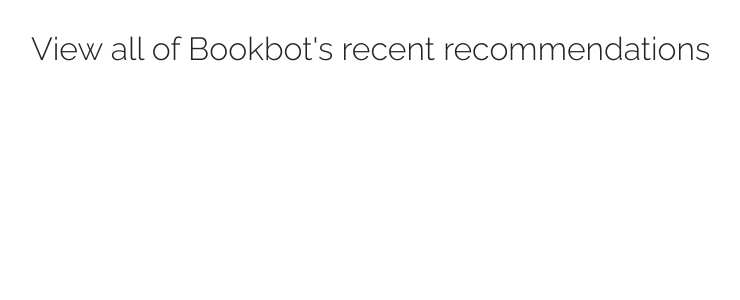
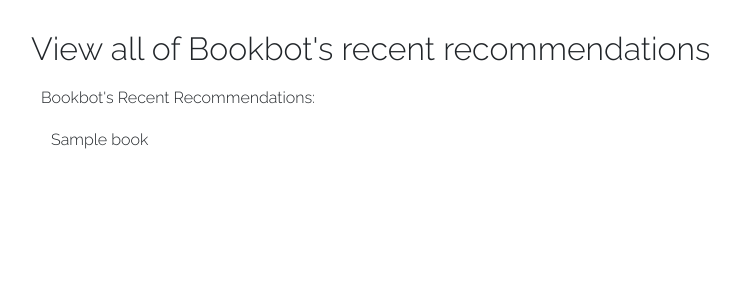
Before and after one commit to kschlough/bookbot, a Flask app: template templates/recents.html in a window 1280 px wide. Shown: the top 300 px of the page, without its empty margins (64-804 px from the left). Run offline with Flask 2, Linux system fonts and the light colour scheme; the template is opened without the code that fills it: most values are stand-ins (such as "Sample title", 1, 10 or a date in 2020); parts of the project's set-up code (start-up, migrations or seed data) failed here and were passed over; some libraries are stand-ins or nearby versions.

Commit message:
Getting list of saved recommendation responses from seeding the db to display on frontend - ran into circular error trying to import list from seed_db into server file

```diff
--- a/server.py
+++ b/server.py
@@ -2,7 +2,7 @@
 
 from flask import Flask, render_template, request, jsonify, redirect
 from model import connect_to_db, db
-from model import User, Genre, RecommendationRequest, RecommendationResponse
+from model import User,Genre, RecommendationRequest, RecommendationResponse
 import requests # python library - outgoing request
 import random # for random choice of book from API response
 import os
@@ -22,7 +22,6 @@ app.jinja_env.undefined = StrictUndefined
 def form_fillout():
     """Fill out the form to request a recommendation."""
 
-    # parse through the genres.json and put into a list
     with open('data/genres.json') as f:
         rec_genres = json.load(f)
 
@@ -30,7 +29,6 @@ def form_fillout():
     genres = rec_genres['items']
     for genre in genres:
         genres_list.append(genre)
-
 
     return render_template('form.html',
                             genres_list = genres_list)
@@ -134,7 +132,10 @@ def new_recommendation():
 
 @app.route('/recent-requests')
 def show_recents():
-    return render_template('recents.html')
+    # parse through the genres.json and put into a list
+
+    return render_template('recents.html',
+                            recommendation_responses_in_db = recommendation_responses_in_db)
 
 
 if __name__ == '__main__':
--- a/templates/recents.html
+++ b/templates/recents.html
@@ -7,9 +7,16 @@
             <h2>View all of Bookbot's recent recommendations</h2>
 
             <!-- display 3 books per row -->
+            <div class="response books">
+                <label for="response-books">Bookbot's Recent Recommendations:</label>
+            <!-- loops through recommendation_responses_in_db -->
+                {% for book in recommendation_responses_in_db %}
+                <div>{{ book }}</div>
+                {% endfor %}
+            <!-- 'user' received a recommendation for 'book' by 'author' from Bookbot -->
 
-            <!-- loops through recommendation_responses_in_db -->
-            <!-- 'user' received a recommendation for 'book' by 'author' from Bookbot -->
+            </div>
+
 
         </div>
     </div>
```
Also changed, not shown: seed_database.py (+0 -15 lines), templates/recommendation.html (+7 -1 lines).
